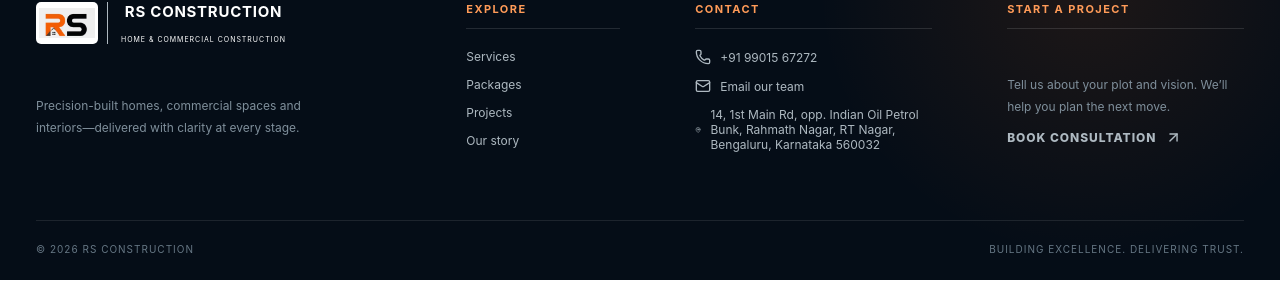
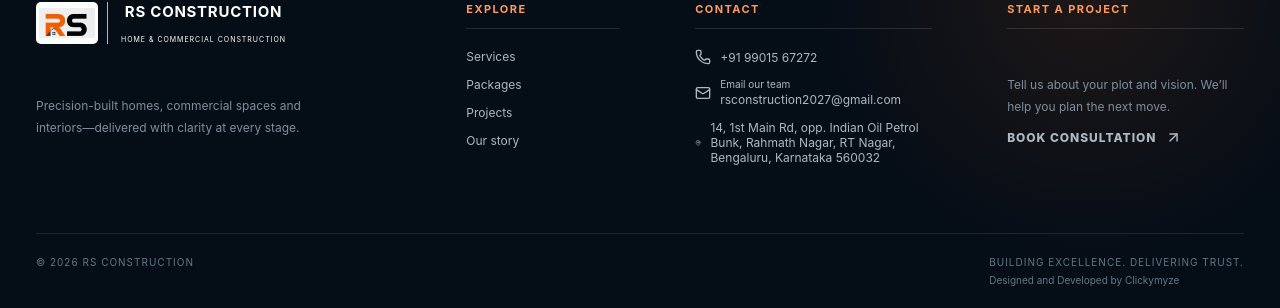
Before and after one commit to Prabhatcodes2025/rs-construction, a Next.js app: page / in a window 1280 px wide. Shown: the part 9671-9979 px from the top of the page. Before the commit the page ends 9951 px from the top, so only its background shows below. Built offline with nearby package versions, Linux system fonts and the light colour scheme; no server answers.

Commit message:
Remove detected secrets

```diff
--- a/components/Footer.tsx
+++ b/components/Footer.tsx
@@ -5,15 +5,16 @@ import { getSiteData } from "@/lib/store";
 
 export async function Footer() {
   const data=await getSiteData(); const settings=(data.settings||{}) as Record<string,string>;
+  const email = settings.email || "rsconstruction2027@gmail.com";
   return (
     <footer className="footer">
       <div className="footer-grid shell">
         <div><Logo light /><p>Precision-built homes, commercial spaces and interiors—delivered with clarity at every stage.</p></div>
         <div><h4>Explore</h4><Link href="/services">Services</Link><Link href="/packages">Packages</Link><Link href="/projects">Projects</Link><Link href="/about">Our story</Link></div>
-        <div><h4>Contact</h4><a href={`tel:${String(settings.phone||"+919901567272").replace(/\s/g,"")}`}><Phone size={16} /> {settings.phone||"+91 99015 67272"}</a><a href={`mailto:${settings.email||"rsconstruction2027@gmail.com"}`}><Mail size={16} /> Email our team</a><a href={settings.map||"https://share.google/YoghYTG0lBF0TiA2O"}><MapPin size={16} /> {settings.address||"14, 1st Main Rd, Rahmath Nagar, RT Nagar, Bengaluru 560032"}</a></div>
+        <div><h4>Contact</h4><a href={`tel:${String(settings.phone||"+919901567272").replace(/\s/g,"")}`}><Phone size={16} /> {settings.phone||"+91 99015 67272"}</a><a href={`mailto:${email}`}><Mail size={16} /> <span style={{display:"inline-flex",flexDirection:"column",alignItems:"flex-start",gap:2,marginBottom:0}}><small>Email our team</small>{email}</span></a><a href={settings.map||"https://share.google/YoghYTG0lBF0TiA2O"}><MapPin size={16} /> {settings.address||"14, 1st Main Rd, Rahmath Nagar, RT Nagar, Bengaluru 560032"}</a></div>
         <div><h4>Start a project</h4><p>Tell us about your plot and vision. We’ll help you plan the next move.</p><Link className="text-link" href="/contact">Book consultation <ArrowUpRight size={17} /></Link></div>
       </div>
-      <div className="footer-bottom shell"><span>© 2026 RS Construction</span><span>Building Excellence. Delivering Trust.</span></div>
+      <div className="footer-bottom shell"><span>© 2026 RS Construction</span><span>Building Excellence. Delivering Trust.<span style={{display:"block",marginTop:6,marginBottom:0,textTransform:"none",letterSpacing:0}}>Designed and Developed by <a href="https://growwithclickmyze.com/">Clickymyze</a></span></span></div>
     </footer>
   );
 }
```
